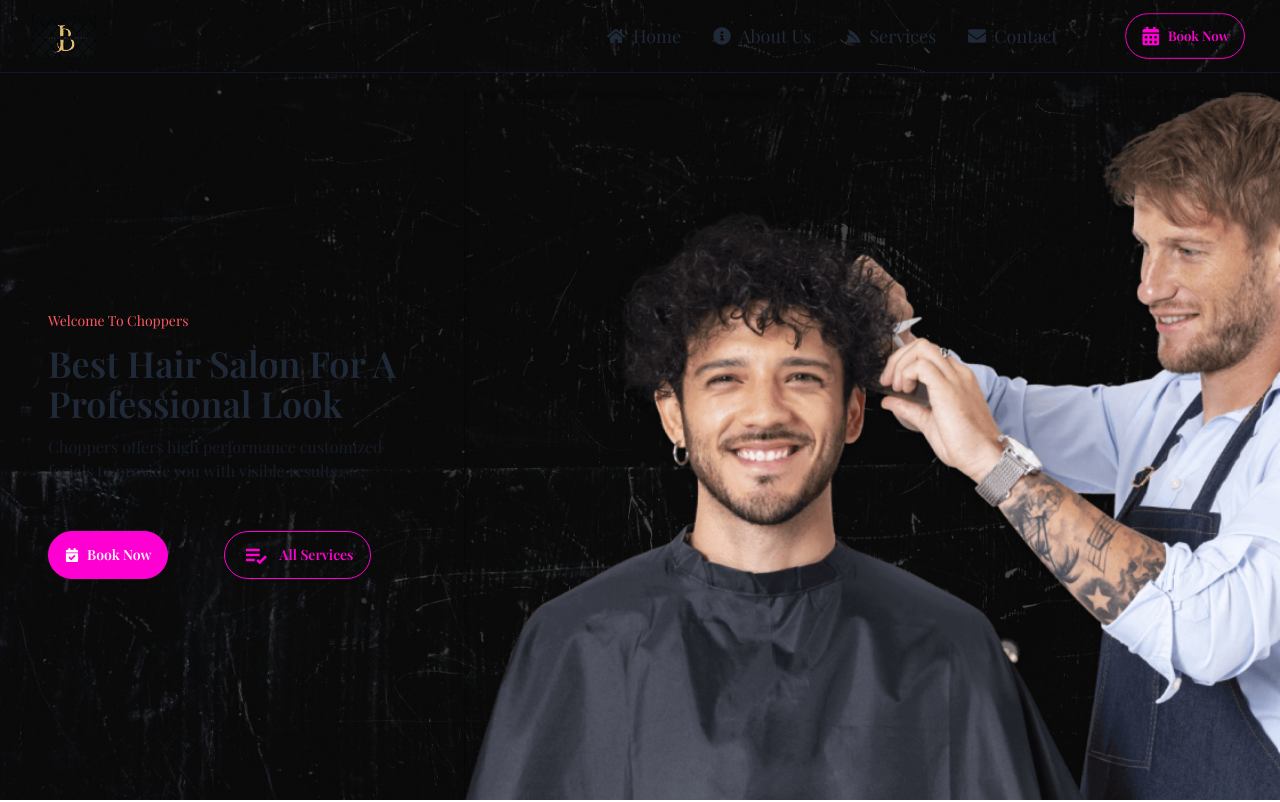
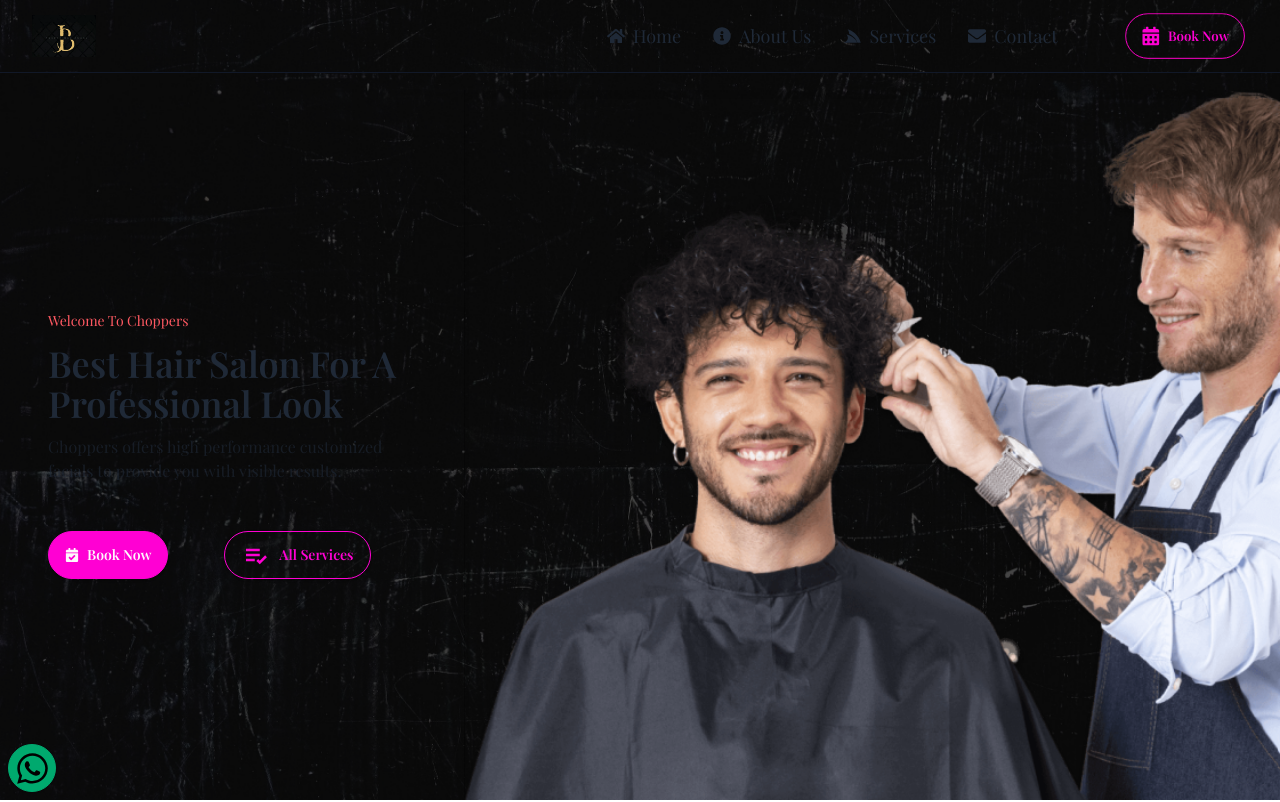
Before and after one commit to Bilalben23/barber_loading_page, a React (Vite) app: page / in a window 1280 px wide. Shown: the top 802 px of the page. Built offline with nearby package versions, Linux system fonts and the light colour scheme; a web font is replaced by a local one.

Commit message:
add whatsapp icon

```diff
--- a/src/components/Layout.jsx
+++ b/src/components/Layout.jsx
@@ -2,6 +2,7 @@ import React from 'react'
 import Header from './Header'
 import { Outlet } from 'react-router-dom'
 import Footer from './Footer'
+import WhatsappIcon from './WhatsappIcon'
 
 export default function Layout() {
     return (
@@ -9,6 +10,7 @@ export default function Layout() {
             <Header />
             <Outlet />
             <Footer />
+            <WhatsappIcon />
         </>
     )
 }
--- a/src/components/WhatsappIcon.jsx
+++ b/src/components/WhatsappIcon.jsx
@@ -1,8 +1,12 @@
 import React from 'react'
+import { FaWhatsapp } from 'react-icons/fa'
 
 export default function WhatsappIcon() {
     return (
-        <div>
+        <div className='fixed z-10 left-2 bottom-2'>
+            <a href="https://wa.me/+212664897030?text=Hi,%20how%20are%20you%3F" target='_blank' className="btn btn-circle btn-success">
+                <FaWhatsapp size={35} />
+            </a>
 
         </div>
     )
```
